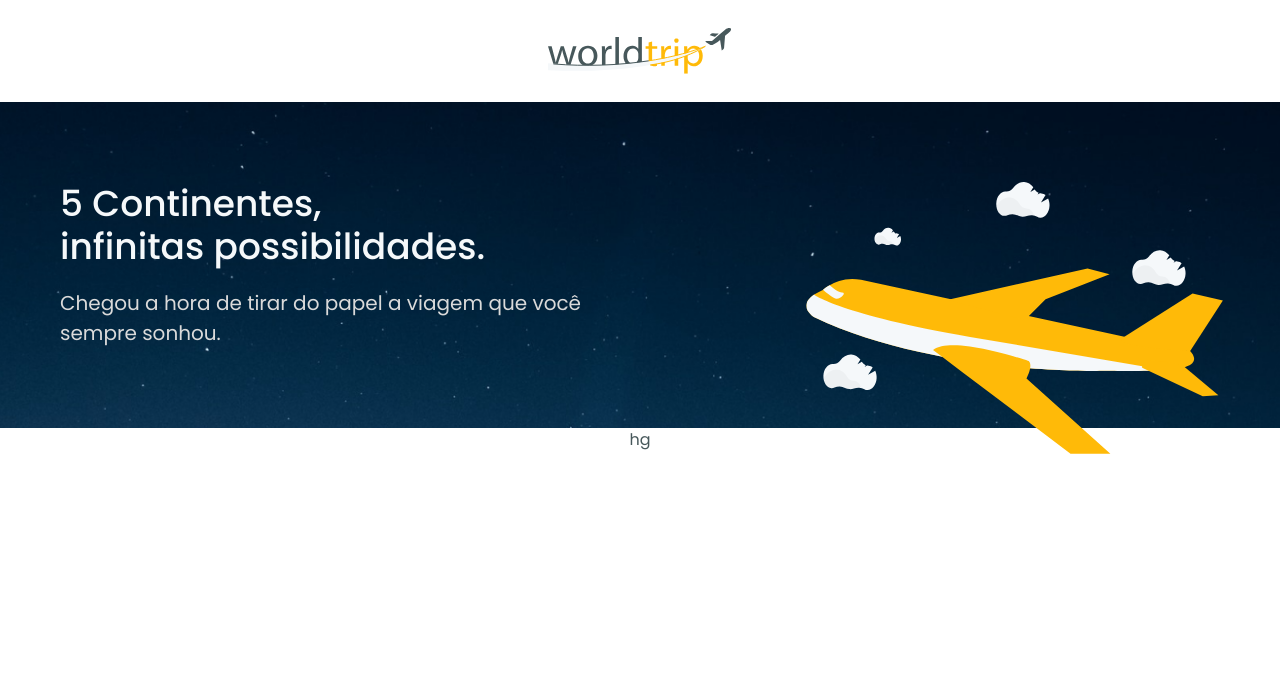
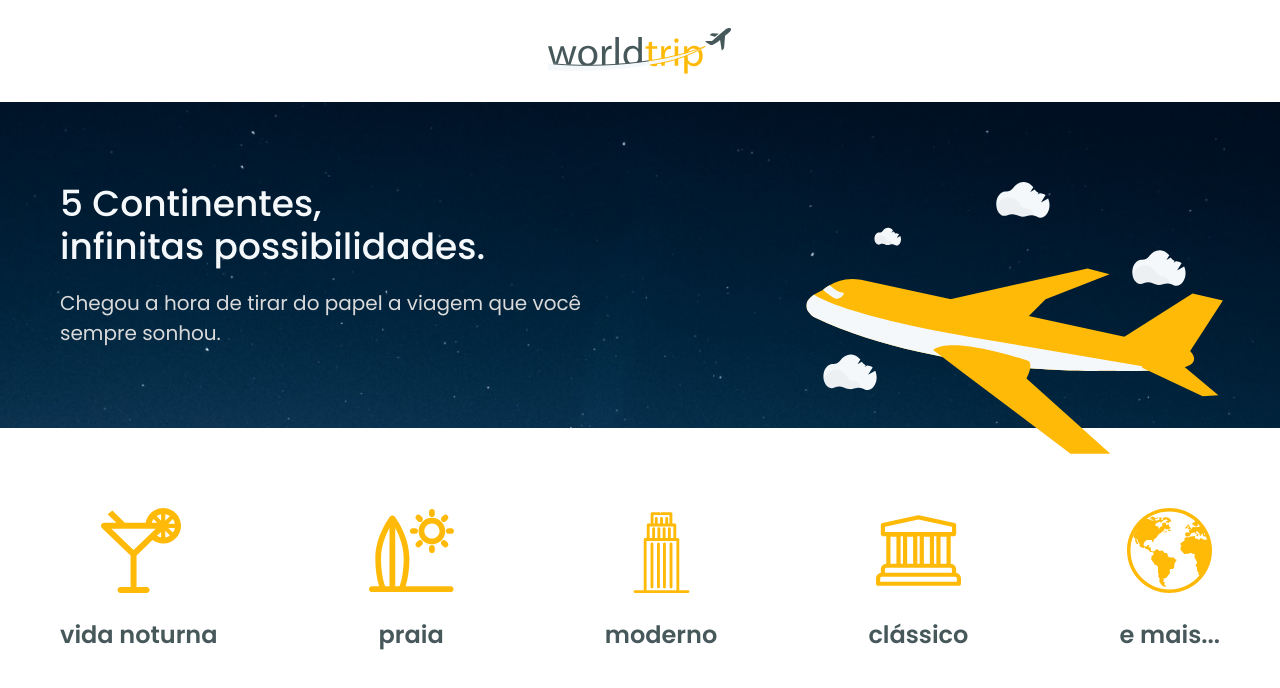
Before and after one commit to AndersonAslap/chellenge-interface-responsive, a Next.js app: page / in a window 1280 px wide. Shown: the top 688 px of the page. Built offline with nearby package versions, Linux system fonts and the light colour scheme.

Commit message:
feat: created component travelTYpe

```diff
--- a/components/TravelType.tsx
+++ b/components/TravelType.tsx
@@ -1,12 +1,12 @@
-import { Flex, Img, Text, useBreakpointValue } from "@chakra-ui/react";
+import { Flex, Img, Text, useBreakpointValue, Circle } from "@chakra-ui/react";
 
 
 interface TravelTypeProps {
-    source: any;
+    urlImage: any;
     description: string;
 }
 
-export function TravelType({ source, description }: TravelTypeProps) {
+export function TravelType({ urlImage, description }: TravelTypeProps) {
 
     const isWideVersion = useBreakpointValue({
         base: false,
@@ -15,23 +15,16 @@ export function TravelType({ source, description }: TravelTypeProps) {
 
     return (
         <Flex
-            justifyContent="center"
             alignItems="center"
             flexDirection={["row", "column"]}
+            gap={["2", "6"]}
         >
-
             {isWideVersion
-                ? <Img src={source} />
-                : <Text>.</Text>
+                ? <Img src={urlImage} />
+                : <Circle size="2" bg="yellow.100" />
             }
             <Text
-                fontWeight={["500", "600"]}
-                fontSize={["18px", "24px"]}
-                lineHeight={["27px", "36px"]}
-                textAlign="center"
-                color="#47585B"
-                fontStyle="normal"
-                fontFamily="Poppins"
+                fontSize={["lg", "2xl"]} fontWeight={["500", "600"]}
             >
                 {description}
             </Text>
--- a/pages/index.tsx
+++ b/pages/index.tsx
@@ -1,6 +1,7 @@
 import { Flex, Heading, Text, Box, Image, useBreakpointValue, Wrap, WrapItem } from '@chakra-ui/react';
 import { NextPage } from 'next';
 import { Header } from "../components/Header";
+import { TravelType } from '../components/TravelType';
 
 const Home: NextPage = () => {
 
@@ -64,10 +65,33 @@ const Home: NextPage = () => {
           </Flex>
         </Flex>
 
-        <Flex>
-          <Wrap>
+        <Flex
+          justify="center"
+          w="100%"
+          maxW={1240}
+          mt={["9", "20"]}
+          px={["4", "10"]}
+        >
+          <Wrap
+            w="100%"
+            justify={["center", "space-between"]}
+            spacingX={["20", "0"]}
+            spacingY={["7", "0"]}
+          >
             <WrapItem>
-              hg
+              <TravelType urlImage="./images/cocktail.svg" description="vida noturna" />
+            </WrapItem>
+            <WrapItem>
+              <TravelType urlImage="./images/surf.svg" description="praia" />
+            </WrapItem>
+            <WrapItem>
+              <TravelType urlImage="./images/building.svg" description="moderno" />
+            </WrapItem>
+            <WrapItem>
+              <TravelType urlImage="./images/museum.svg" description="clássico" />
+            </WrapItem>
+            <WrapItem>
+              <TravelType urlImage="./images/earth.svg" description="e mais..." />
             </WrapItem>
           </Wrap>
         </Flex>
```
